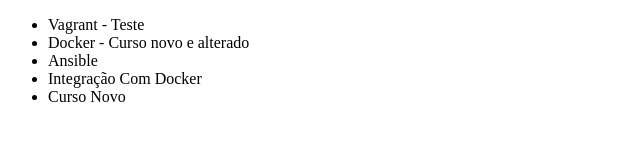
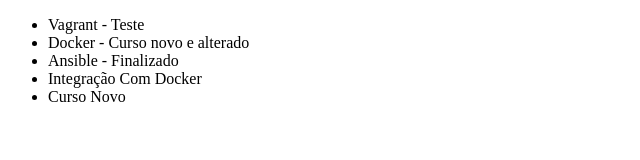
Before and after one commit to mupezzuol/git-test-command, a plain HTML site: page index.html in a window 1280 px wide. Shown: the full height of the page, 0-640 px from the left. Drawn offline with Linux system fonts and the light colour scheme.

Commit message:
Curso que eu estava alterando foi alterado

```diff
--- a/index.html
+++ b/index.html
@@ -8,7 +8,7 @@
     <ul>
         <li>Vagrant - Teste</li>
         <li>Docker - Curso novo e alterado</li>
-        <li>Ansible</li>
+        <li>Ansible - Finalizado</li>
         <li>Integração Com Docker</li>
         <li>Curso Novo</li>
     </ul>
```
